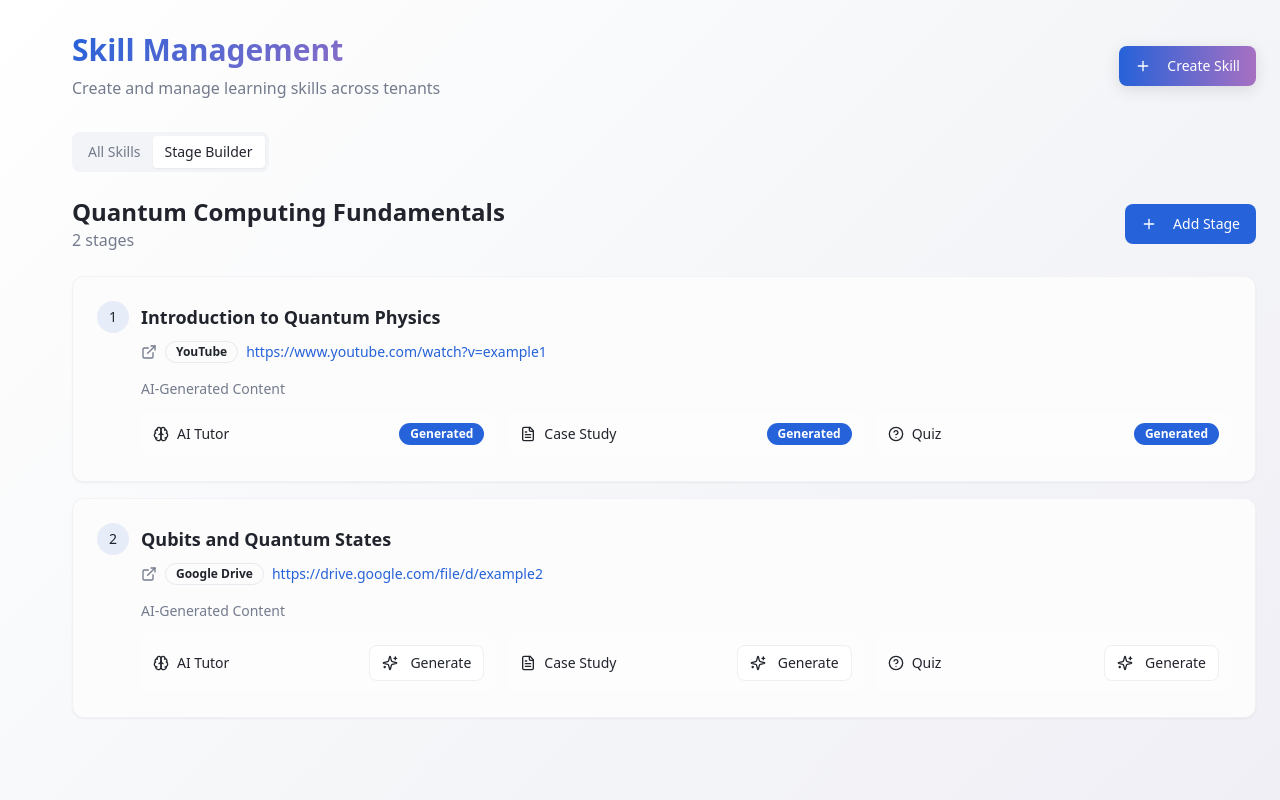
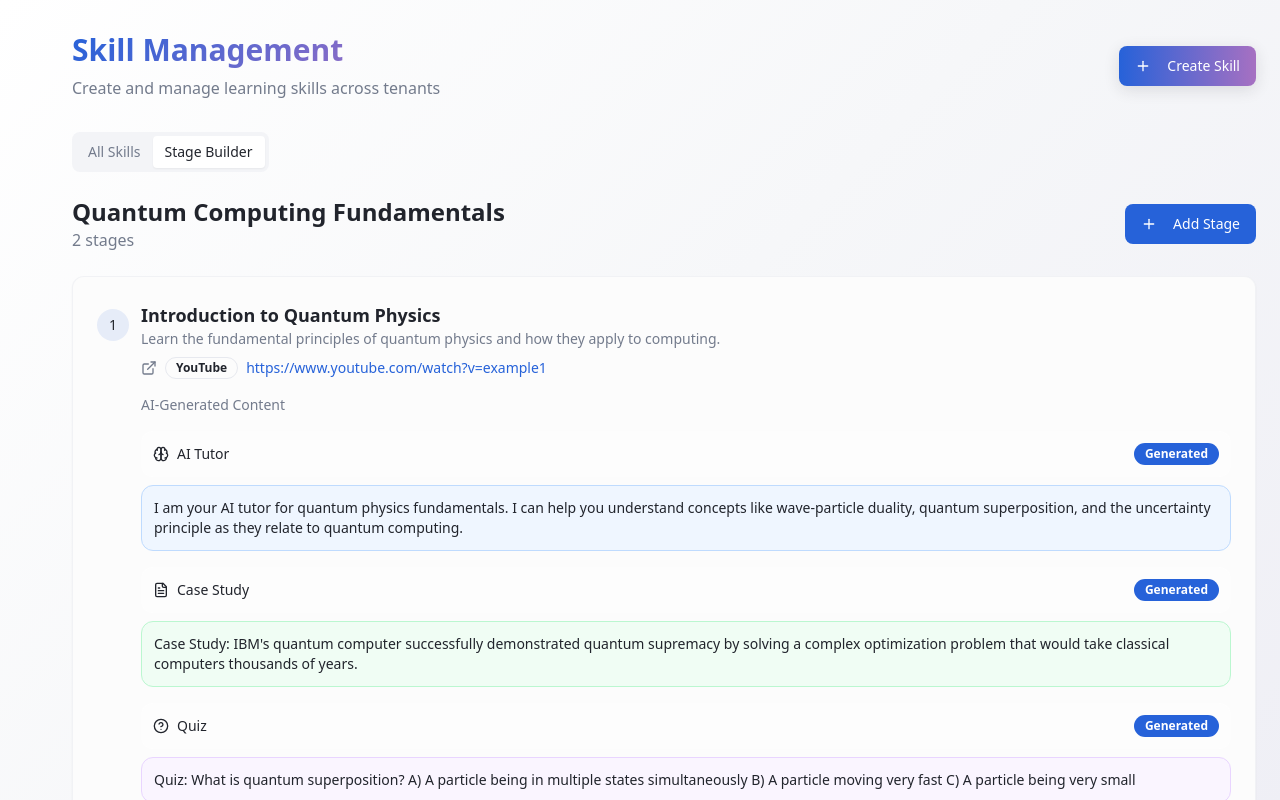
Before and after one commit to MahammadWahab540/prism-education, a React (Vite) app: page /course-management in a window 1280 px wide. Both pictures are taken after a click on the button "Manage Stages". Built offline with nearby package versions, Linux system fonts and the light colour scheme.

Commit message:
Fix AI content generation
Add description field to stages for AI content generation. AI-generated content (AI Tutor, Case Study, Quiz) will now be visible and based on the provided stage description.

```diff
--- a/src/components/platform-owner/SkillManagement.tsx
+++ b/src/components/platform-owner/SkillManagement.tsx
@@ -33,10 +33,14 @@ interface Skill {
 interface Stage {
   id: string;
   name: string;
+  description: string;
   link: string;
   aiTutorGenerated: boolean;
   caseStudyGenerated: boolean;
   quizGenerated: boolean;
+  aiTutorContent?: string;
+  caseStudyContent?: string;
+  quizContent?: string;
 }
 
 export function SkillManagement() {
@@ -50,14 +54,19 @@ export function SkillManagement() {
         {
           id: 'stage-1',
           name: 'Introduction to Quantum Physics',
+          description: 'Learn the fundamental principles of quantum physics and how they apply to computing.',
           link: 'https://www.youtube.com/watch?v=example1',
           aiTutorGenerated: true,
           caseStudyGenerated: true,
-          quizGenerated: true
+          quizGenerated: true,
+          aiTutorContent: 'I am your AI tutor for quantum physics fundamentals. I can help you understand concepts like wave-particle duality, quantum superposition, and the uncertainty principle as they relate to quantum computing.',
+          caseStudyContent: 'Case Study: IBM\'s quantum computer successfully demonstrated quantum supremacy by solving a complex optimization problem that would take classical computers thousands of years.',
+          quizContent: 'Quiz: What is quantum superposition? A) A particle being in multiple states simultaneously B) A particle moving very fast C) A particle being very small'
         },
         {
           id: 'stage-2',
           name: 'Qubits and Quantum States',
+          description: 'Understand how qubits work and differ from classical bits, including quantum states and measurement.',
           link: 'https://drive.google.com/file/d/example2',
           aiTutorGenerated: false,
           caseStudyGenerated: false,
@@ -80,6 +89,7 @@ export function SkillManagement() {
   });
   const [newStage, setNewStage] = useState({
     name: '',
+    description: '',
     link: ''
   });
 
@@ -122,25 +132,48 @@ export function SkillManagement() {
     setIsCreateStageOpen(false);
     setNewStage({
       name: '',
+      description: '',
       link: ''
     });
   };
 
   const generateAIContent = (skillId: string, stageId: string, contentType: 'tutor' | 'caseStudy' | 'quiz') => {
-    const updatedSkills = skills.map(skill =>
-      skill.id === skillId
+    const skill = skills.find(s => s.id === skillId);
+    const stage = skill?.stages.find(s => s.id === stageId);
+
+    if (!skill || !stage) return;
+
+    // Generate content based on stage description
+    let generatedContent = '';
+    const contentKey = `${contentType === 'tutor' ? 'aiTutor' : contentType}Content`;
+
+    switch (contentType) {
+      case 'tutor':
+        generatedContent = `I am your AI tutor for "${stage.name}". Based on the topic: ${stage.description}. I can help you understand the key concepts, answer questions, and provide detailed explanations tailored to this specific stage.`;
+        break;
+      case 'caseStudy':
+        generatedContent = `Case Study for "${stage.name}": Real-world application of ${stage.description}. This case study demonstrates practical implementation and industry examples related to this topic.`;
+        break;
+      case 'quiz':
+        generatedContent = `Quiz for "${stage.name}": Test your understanding of ${stage.description}. This interactive quiz covers the key concepts and helps reinforce your learning.`;
+        break;
+    }
+
+    const updatedSkills = skills.map(s =>
+      s.id === skillId
         ? {
-            ...skill,
-            stages: skill.stages.map(stage =>
-              stage.id === stageId
+            ...s,
+            stages: s.stages.map(st =>
+              st.id === stageId
                 ? {
-                    ...stage,
-                    [`${contentType === 'tutor' ? 'aiTutor' : contentType}Generated`]: true
+                    ...st,
+                    [`${contentType === 'tutor' ? 'aiTutor' : contentType}Generated`]: true,
+                    [contentKey]: generatedContent
                   }
-                : stage
+                : st
             )
           }
-        : skill
+        : s
     );
 
     setSkills(updatedSkills);
@@ -298,6 +331,12 @@ export function SkillManagement() {
                         value={newStage.name}
                         onChange={(e) => setNewStage({ ...newStage, name: e.target.value })}
                       />
+                      <Textarea
+                        placeholder="Stage Description (AI will use this to generate content)"
+                        value={newStage.description}
+                        onChange={(e) => setNewStage({ ...newStage, description: e.target.value })}
+                        rows={3}
+                      />
                       <Input
                         placeholder="Stage Link (YouTube/Google Drive/Other)"
                         value={newStage.link}
@@ -322,7 +361,10 @@ export function SkillManagement() {
                               <div className="w-8 h-8 bg-primary/10 rounded-full flex items-center justify-center text-sm font-medium">
                                 {index + 1}
                               </div>
-                              <h3 className="text-lg font-semibold">{stage.name}</h3>
+                              <div>
+                                <h3 className="text-lg font-semibold">{stage.name}</h3>
+                                <p className="text-sm text-muted-foreground">{stage.description}</p>
+                              </div>
                             </div>
                             <div className="flex items-center gap-2 ml-11 text-sm text-muted-foreground">
                               <ExternalLink className="w-4 h-4" />
@@ -339,13 +381,15 @@ export function SkillManagement() {
                           </div>
                         </div>
 
-                        <div className="ml-11 space-y-3">
+                        <div className="ml-11 space-y-4">
                           <h4 className="font-medium text-sm text-muted-foreground">AI-Generated Content</h4>
-                          <div className="grid grid-cols-1 md:grid-cols-3 gap-3">
+
+                          {/* AI Tutor Section */}
+                          <div className="space-y-2">
                             <div className="flex items-center justify-between p-3 bg-background/50 rounded-lg">
                               <div className="flex items-center gap-2">
                                 <Brain className="w-4 h-4" />
-                                <span className="text-sm">AI Tutor</span>
+                                <span className="text-sm font-medium">AI Tutor</span>
                               </div>
                               {stage.aiTutorGenerated ? (
                                 <Badge variant="default">Generated</Badge>
@@ -360,11 +404,19 @@ export function SkillManagement() {
                                 </Button>
                               )}
                             </div>
+                            {stage.aiTutorGenerated && stage.aiTutorContent && (
+                              <div className="p-3 bg-blue-50 dark:bg-blue-950/20 rounded-lg border border-blue-200 dark:border-blue-800">
+                                <p className="text-sm">{stage.aiTutorContent}</p>
+                              </div>
+                            )}
+                          </div>
 
+                          {/* Case Study Section */}
+                          <div className="space-y-2">
                             <div className="flex items-center justify-between p-3 bg-background/50 rounded-lg">
                               <div className="flex items-center gap-2">
                                 <FileText className="w-4 h-4" />
-                                <span className="text-sm">Case Study</span>
+                                <span className="text-sm font-medium">Case Study</span>
                               </div>
                               {stage.caseStudyGenerated ? (
                                 <Badge variant="default">Generated</Badge>
@@ -379,11 +431,19 @@ export function SkillManagement() {
                                 </Button>
                               )}
                             </div>
+                            {stage.caseStudyGenerated && stage.caseStudyContent && (
+                              <div className="p-3 bg-green-50 dark:bg-green-950/20 rounded-lg border border-green-200 dark:border-green-800">
+                                <p className="text-sm">{stage.caseStudyContent}</p>
+                              </div>
+                            )}
+                          </div>
 
+                          {/* Quiz Section */}
+                          <div className="space-y-2">
                             <div className="flex items-center justify-between p-3 bg-background/50 rounded-lg">
                               <div className="flex items-center gap-2">
                                 <HelpCircle className="w-4 h-4" />
-                                <span className="text-sm">Quiz</span>
+                                <span className="text-sm font-medium">Quiz</span>
                               </div>
                               {stage.quizGenerated ? (
                                 <Badge variant="default">Generated</Badge>
@@ -398,6 +458,11 @@ export function SkillManagement() {
                                 </Button>
                               )}
                             </div>
+                            {stage.quizGenerated && stage.quizContent && (
+                              <div className="p-3 bg-purple-50 dark:bg-purple-950/20 rounded-lg border border-purple-200 dark:border-purple-800">
+                                <p className="text-sm">{stage.quizContent}</p>
+                              </div>
+                            )}
                           </div>
                         </div>
                       </div>
```
